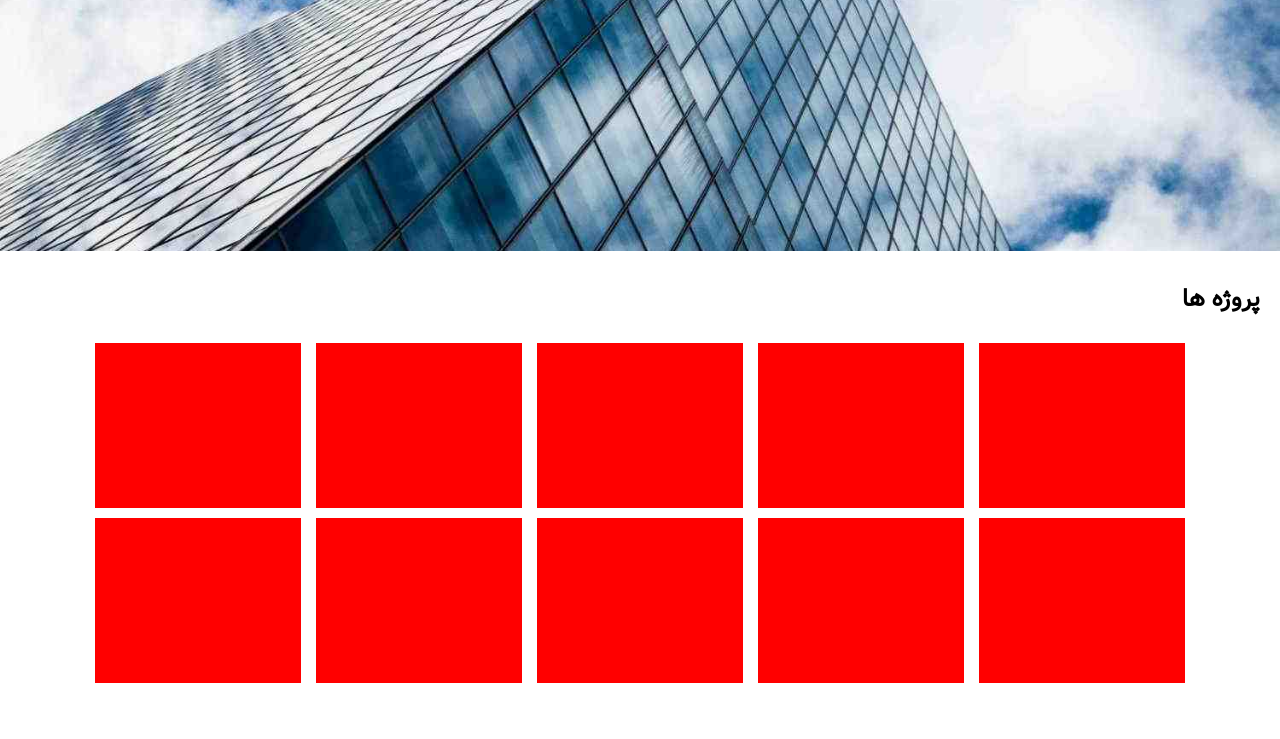
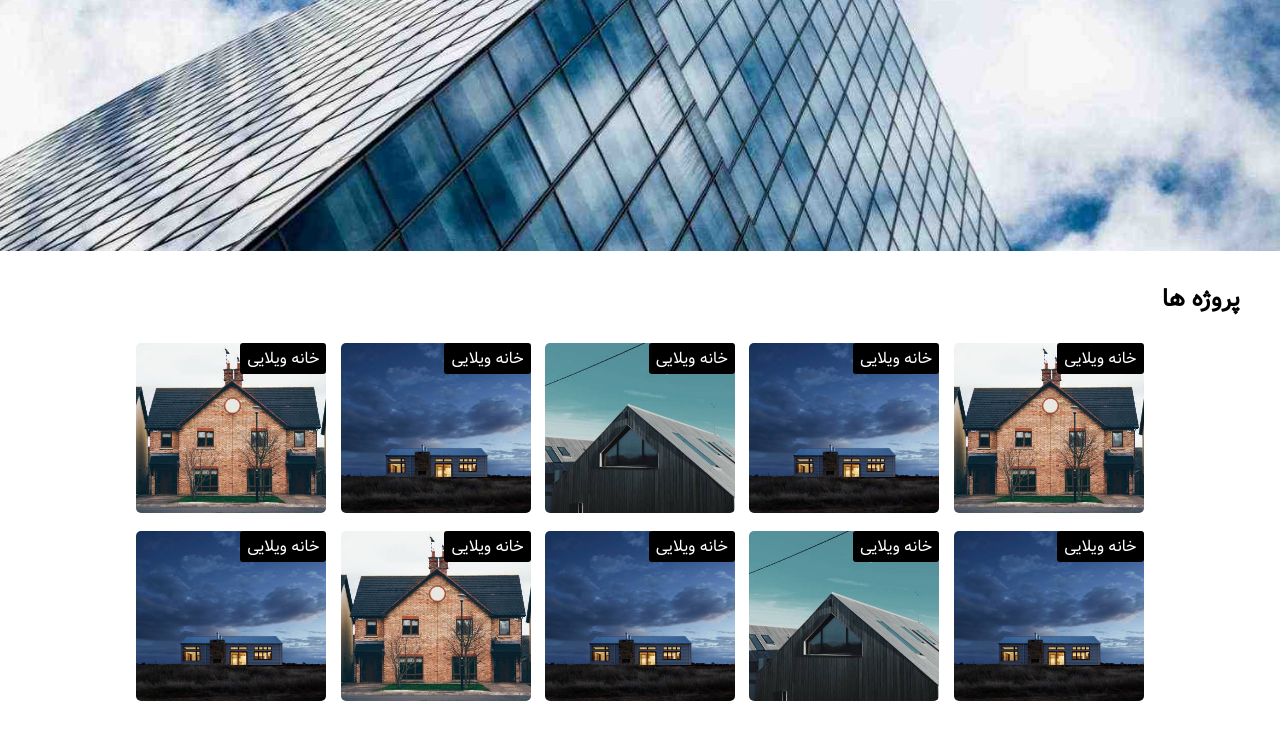
Before and after one commit to Amin-Ansari/Architecture-company, a plain HTML site: page index.html in a window 1280 px wide. Shown: the part 399-1138 px from the top of the page. Before the commit the page ends 1097 px from the top, so only its background shows below. Drawn offline with Linux system fonts and the light colour scheme.

Commit message:
There is just a few tings need to be fixed

```diff
--- a/index.html
+++ b/index.html
@@ -22,7 +22,7 @@
             </a>
             <ul class="link-container mobile-hide">
               <li class="nav-links link-hover">
-                <a href="" class="color-black">پروژه ها</a>
+                <a href="#project" class="color-black">پروژه ها</a>
               </li>
               <li class="nav-links link-hover">
                 <a href="" class="color-black">ارتباط با ما</a>
@@ -41,7 +41,7 @@
       <div class="off-side-bar">
         <ul class="link-container-2">
           <li class="nav-links-2 link-hover-2 transiton-fast">
-            <a href="" class="white-color">پروژه ها</a>
+            <a href="#project" class="white-color">پروژه ها</a>
           </li>
           <li class="nav-links-2 link-hover-2 transiton-fast">
             <a href="" class="white-color">ارتباط با ما</a>
@@ -56,59 +56,79 @@
       </div>
     </header>
 
-    <section>
-      <div class="container contienr-padding">
+    <section id="project">
+      <div class="container project-section">
         <h2>پروژه ها</h2>
         <ul class="project-container">
           <li
-            class="project-sample width-xs-12 width-sm-12 width-md-5 width-lg-3 width-xl-2 width-xxl-2"
+            class="project-sample width-xs-12 width-sm-12 width-md-5 width-lg-3 width-xl-2 width-xxl-2 project-height"
           >
-            <a href="#"></a>
+            <div class="inner-project bg-1">
+              <span class="project-title">خانه ویلایی</span>
+            </div>
           </li>
           <li
-            class="project-sample width-xs-12 width-sm-12 width-md-5 width-lg-3 width-xl-2 width-xxl-2"
+            class="project-sample width-xs-12 width-sm-12 width-md-5 width-lg-3 width-xl-2 width-xxl-2 project-height"
           >
-            <a href="#"></a>
+            <div class="inner-project bg-2">
+              <span class="project-title">خانه ویلایی</span>
+            </div>
           </li>
           <li
-            class="project-sample width-xs-12 width-sm-12 width-md-5 width-lg-3 width-xl-2 width-xxl-2"
+            class="project-sample width-xs-12 width-sm-12 width-md-5 width-lg-3 width-xl-2 width-xxl-2 project-height"
           >
-            <a href="#"></a>
+            <div class="inner-project bg-3">
+              <span class="project-title">خانه ویلایی</span>
+            </div>
           </li>
           <li
-            class="project-sample width-xs-12 width-sm-12 width-md-5 width-lg-3 width-xl-2 width-xxl-2"
+            class="project-sample width-xs-12 width-sm-12 width-md-5 width-lg-3 width-xl-2 width-xxl-2 project-height"
           >
-            <a href="#"></a>
+            <div class="inner-project bg-2">
+              <span class="project-title">خانه ویلایی</span>
+            </div>
           </li>
           <li
-            class="project-sample width-xs-12 width-sm-12 width-md-5 width-lg-3 width-xl-2 width-xxl-2"
+            class="project-sample width-xs-12 width-sm-12 width-md-5 width-lg-3 width-xl-2 width-xxl-2 project-height"
           >
-            <a href="#"></a>
+            <div class="inner-project bg-1">
+              <span class="project-title">خانه ویلایی</span>
+            </div>
           </li>
           <li
-            class="project-sample width-xs-12 width-sm-12 width-md-5 width-lg-3 width-xl-2 width-xxl-2"
+            class="project-sample width-xs-12 width-sm-12 width-md-5 width-lg-3 width-xl-2 width-xxl-2 project-height"
           >
-            <a href="#"></a>
+            <div class="inner-project bg-2">
+              <span class="project-title">خانه ویلایی</span>
+            </div>
           </li>
           <li
-            class="project-sample width-xs-12 width-sm-12 width-md-5 width-lg-3 width-xl-2 width-xxl-2"
+            class="project-sample width-xs-12 width-sm-12 width-md-5 width-lg-3 width-xl-2 width-xxl-2 project-height"
           >
-            <a href="#"></a>
+            <div class="inner-project bg-3">
+              <span class="project-title">خانه ویلایی</span>
+            </div>
           </li>
           <li
-            class="project-sample width-xs-12 width-sm-12 width-md-5 width-lg-3 width-xl-2 width-xxl-2"
+            class="project-sample width-xs-12 width-sm-12 width-md-5 width-lg-3 width-xl-2 width-xxl-2 project-height"
           >
-            <a href="#"></a>
+            <div class="inner-project bg-2">
+              <span class="project-title">خانه ویلایی</span>
+            </div>
           </li>
           <li
-            class="project-sample width-xs-12 width-sm-12 width-md-5 width-lg-3 width-xl-2 width-xxl-2"
+            class="project-sample width-xs-12 width-sm-12 width-md-5 width-lg-3 width-xl-2 width-xxl-2 project-height"
           >
-            <a href="#"></a>
+            <div class="inner-project bg-1">
+              <span class="project-title">خانه ویلایی</span>
+            </div>
           </li>
           <li
-            class="project-sample width-xs-12 width-sm-12 width-md-5 width-lg-3 width-xl-2 width-xxl-2"
+            class="project-sample width-xs-12 width-sm-12 width-md-5 width-lg-3 width-xl-2 width-xxl-2 project-height"
           >
-            <a href="#"></a>
+            <div class="inner-project bg-2">
+              <span class="project-title">خانه ویلایی</span>
+            </div>
           </li>
         </ul>
       </div>
--- a/styles/responsive.css
+++ b/styles/responsive.css
@@ -40,6 +40,9 @@
   }
   .mobile-show {
     display: inline !important;
+  }
+  .project-height {
+    height: 350px;
   }
 }
 @media all and (min-width: 560px) {
@@ -85,6 +88,9 @@
   .mobile-show {
     display: inline !important;
   }
+  .project-height {
+    height: 350px;
+  }
 }
 @media all and (min-width: 780px) {
   .width-md-1 {
@@ -128,6 +134,9 @@
   }
   .mobile-show {
     display: none !important;
+  }
+  .project-height {
+    height: 180px;
   }
 }
 @media all and (min-width: 992px) {
--- a/styles/style.css
+++ b/styles/style.css
@@ -20,6 +20,7 @@
   padding: 0px;
   box-sizing: border-box;
   text-decoration: none;
+  scroll-behavior: smooth;
   font-family: "Vazir", Arial, Helvetica, sans-serif;
 }
 a {
@@ -126,7 +127,7 @@ button {
   transition: transform 0.7s;
 }
 .off-side-bar-shadow {
-  box-shadow: 0px 0px 50px 600px rgba(33, 32, 32, 0.352);
+  box-shadow: 0px 0px 50px 800px rgba(33, 32, 32, 0.352);
 }
 .white-color {
   color: #fff;
@@ -164,20 +165,49 @@ button {
   margin: 0px 5px;
 }
 .project-sample {
-  height: 50%;
   display: inline-block;
-  background-color: red;
-  margin: 5px;
+  text-align: right;
+  overflow: hidden;
+
+  padding: 5px !important;
 }
-.contienr-padding {
-  padding: 30px 20px;
+.project-section {
+  margin: auto;
+  padding: 30px 40px;
 }
+
 .project-container {
   width: 100%;
-  height: 350px;
+  height: auto;
   text-align: center;
   padding-top: 20px;
+  margin: 0px auto;
 }
+.inner-project {
+  width: 100%;
+  height: 100%;
+  border-radius: 5px;
+}
+.project-title {
+  padding: 3px 7px;
+  background-color: #000;
+  color: #fff;
+  border-radius: 3px;
+  display: inline-block;
+}
+.bg-1 {
+  background: url(../images/house2.jpg) no-repeat center center;
+  background-size: cover;
+}
+.bg-2 {
+  background: url(../images/house3.jpg) no-repeat center center;
+  background-size: cover;
+}
+.bg-3 {
+  background: url(../images/house4.jpg) no-repeat center center;
+  background-size: cover;
+}
+
 /* Hover styles */
 .link-hover:hover {
   background-color: #ccc;
```
